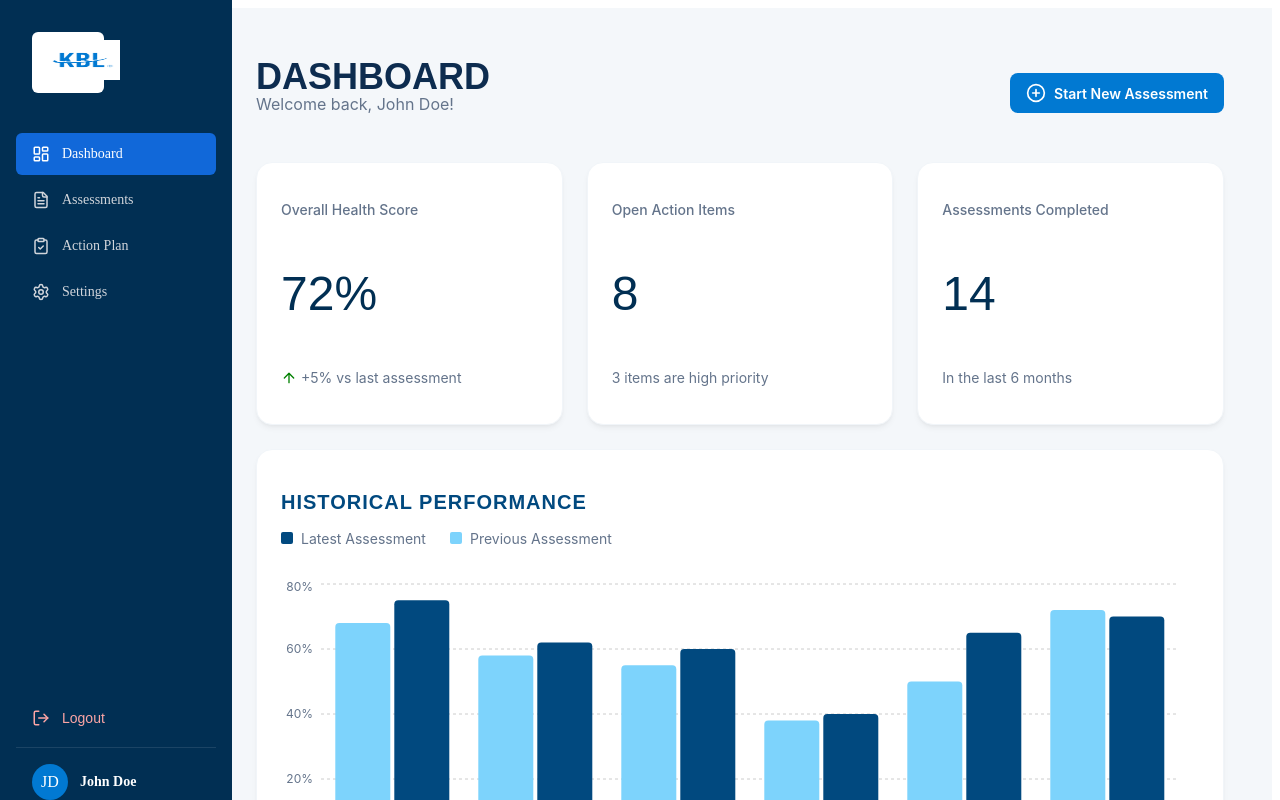
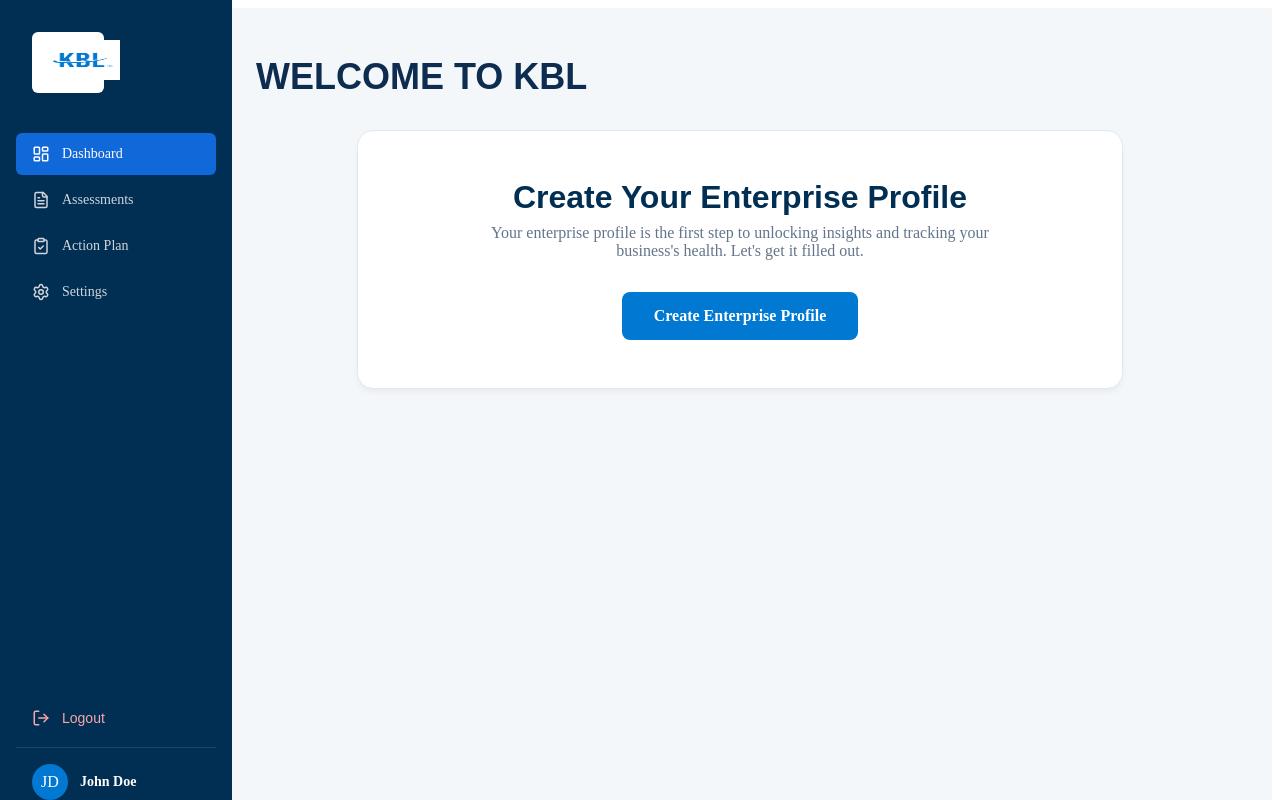
Before and after one commit to Tuzanesha/Kigali-Business-Lab-Business-Diagnostic-Tool-, a Next.js app in the folder kbl_frontend/: page /dashboard in a window 1280 px wide. Shown: the top 800 px of the page. Built offline with nearby package versions, Linux system fonts and the light colour scheme; a web font is replaced by a local one.

Commit message:
initiated the dashboard of a new user

```diff
--- a/kbl_frontend/src/app/(app)/dashboard/dashboard.module.css
+++ b/kbl_frontend/src/app/(app)/dashboard/dashboard.module.css
@@ -199,3 +199,51 @@
   background-color: #0167b3;
   text-decoration: none;
 }
+
+
+.welcome-card {
+  background-color: white;
+  border-radius: 1rem;
+  padding: 3rem 2rem;
+  box-shadow: 0 4px 6px -1px rgb(0 0 0 / 0.05);
+  border: 1px solid #e2e8f0;
+  text-align: center;
+  margin-top: 2rem;
+  max-width: 700px;
+  margin-left: auto;
+  margin-right: auto;
+}
+
+.welcome-title {
+  font-family: 'Bebas Kai', sans-serif;
+  font-size: 2rem;
+  color: #012f53;
+  margin: 0 0 0.5rem 0;
+}
+
+.welcome-text {
+  font-size: 1rem;
+  color: #64748b;
+  max-width: 500px;
+  margin: 0 auto 2rem auto;
+}
+
+.welcome-button {
+  display: inline-flex;
+  align-items: center;
+  justify-content: center;
+  border-radius: 0.5rem;
+  font-weight: 600;
+  height: 3rem;
+  padding: 0 2rem;
+  font-size: 1rem;
+  background-color: #0179d2;
+  color: white;
+  border: none;
+  cursor: pointer;
+  text-decoration: none;
+  transition: background-color 0.3s;
+}
+.welcome-button:hover {
+  background-color: #0167b3;
+}
--- a/kbl_frontend/src/app/(app)/dashboard/page.tsx
+++ b/kbl_frontend/src/app/(app)/dashboard/page.tsx
@@ -1,23 +1,144 @@
+// 'use client';
+
+// import React, { useEffect } from 'react';
+// import { BarChart, Bar, XAxis, YAxis, CartesianGrid, Tooltip, ResponsiveContainer } from 'recharts';
+// import { ArrowUp, PlusCircle, TrendingUp, AlertTriangle } from 'lucide-react';
+// import toast from 'react-hot-toast';
+// import styles from './dashboard.module.css';
+// import Link from 'next/link';
+// import { useRouter } from 'next/router';
+
+// export default function DashboardPage() {
+
+//   // const router = useRouter();
+
+//   // const handleLogout = () => {
+//   //   localStorage.removeItem('isLoggedIn');
+//   //   toast.success('Logged out successfully!');
+//   //   router.push('/login');
+//   // };
+
+//   const chartData = [
+//     { name: 'Leadership', latest: 75, previous: 68 },
+//     { name: 'Organisation', latest: 62, previous: 58 },
+//     { name: 'Sales', latest: 60, previous: 55 },
+//     { name: 'Financials', latest: 40, previous: 38 },
+//     { name: 'Marketing', latest: 65, previous: 50 },
+//     { name: 'Operations', latest: 70, previous: 72 },
+//   ];
+
+//   useEffect(() => {
+//     const loadingPromise = new Promise<void>(resolve => setTimeout(resolve, 1000));
+
+//     toast.promise(
+//       loadingPromise,
+//       {
+//         loading: 'Loading dashboard...',
+//         success: 'Welcome back, John Doe!',
+//         error: 'Could not load dashboard.',
+//       }
+//     );
+//   }, []);
+
+//   return (
+//     <div className={styles['dashboard-page']}>
+//       <header className={styles['page-header']}>
+//         <div>
+//           <h1 className={styles['page-title']}>DASHBOARD</h1>
+//           <p className={styles['welcome-message']}>Welcome back, John Doe!</p>
+//         </div>
+//         <Link href="/assessments/new" className={styles.newAssessmentButton}>
+//           <PlusCircle height={20} width={20} />
+//           <span>Start New Assessment</span>
+//         </Link>
+//       </header>
+
+//       <div className={styles['kpi-grid']}>
+//         <div className={styles['kpi-card']}>
+//           <p className={styles['kpi-title']}>Overall Health Score</p>
+//           <p className={styles['kpi-value']}>72%</p>
+//           <p className={styles['kpi-subtext']}>
+//             <ArrowUp color="green" height={16} width={16} />
+//             +5% vs last assessment
+//           </p>
+//         </div>
+//         <div className={styles['kpi-card']}>
+//           <p className={styles['kpi-title']}>Open Action Items</p>
+//           <p className={styles['kpi-value']}>8</p>
+//           <p className={styles['kpi-subtext']}>3 items are high priority</p>
+//         </div>
+//         <div className={styles['kpi-card']}>
+//           <p className={styles['kpi-title']}>Assessments Completed</p>
+//           <p className={styles['kpi-value']}>14</p>
+//           <p className={styles['kpi-subtext']}>In the last 6 months</p>
+//         </div>
+//       </div>
+
+//       <div className={styles['main-chart-card']}>
+//         <div className={styles['chart-header']}>
+//           <h2 className={styles['chart-title']}>HISTORICAL PERFORMANCE</h2>
+//           <div className={styles['chart-legend']}>
+//             <div className={styles['legend-item']}><div className={styles['legend-color-box']} style={{ backgroundColor: '#01497f' }}></div><span>Latest Assessment</span></div>
+//             <div className={styles['legend-item']}><div className={styles['legend-color-box']} style={{ backgroundColor: '#7dd3fc' }}></div><span>Previous Assessment</span></div>
+//           </div>
+//         </div>
+//         <div style={{ width: '100%', height: 300 }}>
+//           <ResponsiveContainer>
+//             <BarChart data={chartData} margin={{ top: 5, right: 20, left: -20, bottom: 5 }}>
+//               <CartesianGrid strokeDasharray="3 3" vertical={false} />
+//               <XAxis dataKey="name" tick={{ fontSize: 12, fill: '#64748b' }} axisLine={false} tickLine={false} />
+//               <YAxis tick={{ fontSize: 12, fill: '#64748b' }} unit="%" axisLine={false} tickLine={false} />
+//               <Tooltip contentStyle={{ backgroundColor: 'white', border: '1px solid #e2e8f0', borderRadius: '0.5rem' }} cursor={{ fill: '#f1f5f9' }} />
+//               <Bar dataKey="previous" fill="#7dd3fc" radius={[4, 4, 0, 0]} />
+//               <Bar dataKey="latest" fill="#01497f" radius={[4, 4, 0, 0]} />
+//             </BarChart>
+//           </ResponsiveContainer>
+//         </div>
+//       </div>
+
+//       <div className={styles['insight-grid']}>
+//         <div className={styles['insight-card']}><div className={styles['insight-icon']}><TrendingUp /></div><div><h3 className={styles['insight-title']}>Greatest Improvement</h3><p className={styles['insight-text']}>The &apos;Marketing&apos; score increased by 15% this quarter.</p></div></div>
+//         <div className={styles['insight-card']}><div className={styles['insight-icon']}><AlertTriangle /></div><div><h3 className={styles['insight-title']}>Priority Focus Area</h3><p className={styles['insight-text']}>&apos;Financial Planning&apos; is the lowest scoring area at 25%.</p></div></div>
+//       </div>
+//     </div>
+//   );
+// }
+
+
 'use client';
 
-import React, { useEffect } from 'react';
+import React, { useState, useEffect } from 'react';
 import { BarChart, Bar, XAxis, YAxis, CartesianGrid, Tooltip, ResponsiveContainer } from 'recharts';
 import { ArrowUp, PlusCircle, TrendingUp, AlertTriangle } from 'lucide-react';
 import toast from 'react-hot-toast';
 import styles from './dashboard.module.css';
 import Link from 'next/link';
-import { useRouter } from 'next/router';
 
-export default function DashboardPage() {
 
-  // const router = useRouter();
+const NewUserWelcome = () => {
+  return (
+    <div>
+      <header className={styles['page-header']}>
+        <div>
+          <h1 className={styles['page-title']}>WELCOME TO KBL</h1>
 
-  // const handleLogout = () => {
-  //   localStorage.removeItem('isLoggedIn');
-  //   toast.success('Logged out successfully!');
-  //   router.push('/login');
-  // };
+        </div>
+      </header>
+      <div className={styles['welcome-card']}>
+        <h2 className={styles['welcome-title']}>Create Your Enterprise Profile</h2>
+        <p className={styles['welcome-text']}>
+          Your enterprise profile is the first step to unlocking insights and tracking your business's health. Let's get it filled out.
+        </p>
+        <Link href="/settings" className={styles['welcome-button']}>
+          Create Enterprise Profile
+        </Link>
+      </div>
+    </div>
+  );
+};
 
+
+const ExistingUserDashboard = () => {
   const chartData = [
     { name: 'Leadership', latest: 75, previous: 68 },
     { name: 'Organisation', latest: 62, previous: 58 },
@@ -26,19 +147,6 @@ export default function DashboardPage() {
     { name: 'Marketing', latest: 65, previous: 50 },
     { name: 'Operations', latest: 70, previous: 72 },
   ];
-
-  useEffect(() => {
-    const loadingPromise = new Promise<void>(resolve => setTimeout(resolve, 1000));
-
-    toast.promise(
-      loadingPromise,
-      {
-        loading: 'Loading dashboard...',
-        success: 'Welcome back, John Doe!',
-        error: 'Could not load dashboard.',
-      }
-    );
-  }, []);
 
   return (
     <div className={styles['dashboard-page']}>
@@ -54,52 +162,49 @@ export default function DashboardPage() {
       </header>
 
       <div className={styles['kpi-grid']}>
-        <div className={styles['kpi-card']}>
-          <p className={styles['kpi-title']}>Overall Health Score</p>
-          <p className={styles['kpi-value']}>72%</p>
-          <p className={styles['kpi-subtext']}>
-            <ArrowUp color="green" height={16} width={16} />
-            +5% vs last assessment
-          </p>
-        </div>
-        <div className={styles['kpi-card']}>
-          <p className={styles['kpi-title']}>Open Action Items</p>
-          <p className={styles['kpi-value']}>8</p>
-          <p className={styles['kpi-subtext']}>3 items are high priority</p>
-        </div>
-        <div className={styles['kpi-card']}>
-          <p className={styles['kpi-title']}>Assessments Completed</p>
-          <p className={styles['kpi-value']}>14</p>
-          <p className={styles['kpi-subtext']}>In the last 6 months</p>
-        </div>
+        <div className={styles['kpi-card']}><p className={styles['kpi-title']}>Overall Health Score</p><p className={styles['kpi-value']}>72%</p><p className={styles['kpi-subtext']}><ArrowUp color="green" height={16} width={16} />+5% vs last assessment</p></div>
+        <div className={styles['kpi-card']}><p className={styles['kpi-title']}>Open Action Items</p><p className={styles['kpi-value']}>8</p><p className={styles['kpi-subtext']}>3 items are high priority</p></div>
+        <div className={styles['kpi-card']}><p className={styles['kpi-title']}>Assessments Completed</p><p className={styles['kpi-value']}>14</p><p className={styles['kpi-subtext']}>In the last 6 months</p></div>
       </div>
 
       <div className={styles['main-chart-card']}>
-        <div className={styles['chart-header']}>
-          <h2 className={styles['chart-title']}>HISTORICAL PERFORMANCE</h2>
-          <div className={styles['chart-legend']}>
-            <div className={styles['legend-item']}><div className={styles['legend-color-box']} style={{ backgroundColor: '#01497f' }}></div><span>Latest Assessment</span></div>
-            <div className={styles['legend-item']}><div className={styles['legend-color-box']} style={{ backgroundColor: '#7dd3fc' }}></div><span>Previous Assessment</span></div>
-          </div>
-        </div>
-        <div style={{ width: '100%', height: 300 }}>
-          <ResponsiveContainer>
-            <BarChart data={chartData} margin={{ top: 5, right: 20, left: -20, bottom: 5 }}>
-              <CartesianGrid strokeDasharray="3 3" vertical={false} />
-              <XAxis dataKey="name" tick={{ fontSize: 12, fill: '#64748b' }} axisLine={false} tickLine={false} />
-              <YAxis tick={{ fontSize: 12, fill: '#64748b' }} unit="%" axisLine={false} tickLine={false} />
-              <Tooltip contentStyle={{ backgroundColor: 'white', border: '1px solid #e2e8f0', borderRadius: '0.5rem' }} cursor={{ fill: '#f1f5f9' }} />
-              <Bar dataKey="previous" fill="#7dd3fc" radius={[4, 4, 0, 0]} />
-              <Bar dataKey="latest" fill="#01497f" radius={[4, 4, 0, 0]} />
-            </BarChart>
-          </ResponsiveContainer>
-        </div>
+        <div className={styles['chart-header']}><h2 className={styles['chart-title']}>HISTORICAL PERFORMANCE</h2><div className={styles['chart-legend']}><div className={styles['legend-item']}><div className={styles['legend-color-box']} style={{ backgroundColor: '#01497f' }}></div><span>Latest Assessment</span></div><div className={styles['legend-item']}><div className={styles['legend-color-box']} style={{ backgroundColor: '#7dd3fc' }}></div><span>Previous Assessment</span></div></div></div>
+        <div style={{ width: '100%', height: 300 }}><ResponsiveContainer><BarChart data={chartData} margin={{ top: 5, right: 20, left: -20, bottom: 5 }}><CartesianGrid strokeDasharray="3 3" vertical={false} /><XAxis dataKey="name" tick={{ fontSize: 12, fill: '#64748b' }} axisLine={false} tickLine={false} /><YAxis tick={{ fontSize: 12, fill: '#64748b' }} unit="%" axisLine={false} tickLine={false} /><Tooltip contentStyle={{ backgroundColor: 'white', border: '1px solid #e2e8f0', borderRadius: '0.5rem' }} cursor={{ fill: '#f1f5f9' }} /><Bar dataKey="previous" fill="#7dd3fc" radius={[4, 4, 0, 0]} /><Bar dataKey="latest" fill="#01497f" radius={[4, 4, 0, 0]} /></BarChart></ResponsiveContainer></div>
       </div>
 
-      <div className={styles['insight-grid']}>
-        <div className={styles['insight-card']}><div className={styles['insight-icon']}><TrendingUp /></div><div><h3 className={styles['insight-title']}>Greatest Improvement</h3><p className={styles['insight-text']}>The &apos;Marketing&apos; score increased by 15% this quarter.</p></div></div>
-        <div className={styles['insight-card']}><div className={styles['insight-icon']}><AlertTriangle /></div><div><h3 className={styles['insight-title']}>Priority Focus Area</h3><p className={styles['insight-text']}>&apos;Financial Planning&apos; is the lowest scoring area at 25%.</p></div></div>
-      </div>
+      <div className={styles['insight-grid']}><div className={styles['insight-card']}><div className={styles['insight-icon']}><TrendingUp /></div><div><h3 className={styles['insight-title']}>Greatest Improvement</h3><p className={styles['insight-text']}>The &apos;Marketing&apos; score increased by 15% this quarter.</p></div></div><div className={styles['insight-card']}><div className={styles['insight-icon']}><AlertTriangle /></div><div><h3 className={styles['insight-title']}>Priority Focus Area</h3><p className={styles['insight-text']}>&apos;Financial Planning&apos; is the lowest scoring area at 25%.</p></div></div></div>
     </div>
   );
+};
+
+
+export default function DashboardPageController() {
+  const [hasEnterpriseProfile, setHasEnterpriseProfile] = useState(false);
+  const [isLoading, setIsLoading] = useState(true);
+
+  useEffect(() => {
+    const checkUserProfile = () => {
+      const loadingPromise = new Promise<void>(resolve => {
+        setTimeout(() => {
+          const userHasProfile = false;
+          setHasEnterpriseProfile(userHasProfile);
+          setIsLoading(false);
+          resolve();
+        }, 1500);
+      });
+
+      toast.promise(loadingPromise, {
+        loading: 'Loading dashboard...',
+        success: 'Welcome back, John Doe!',
+        error: 'Could not load dashboard data.',
+      });
+    };
+    checkUserProfile();
+  }, []);
+
+  if (isLoading) {
+    return <div className={styles['dashboard-page']}>Loading...</div>;
+  }
+
+  return hasEnterpriseProfile ? <ExistingUserDashboard /> : <NewUserWelcome />;
 }
```
